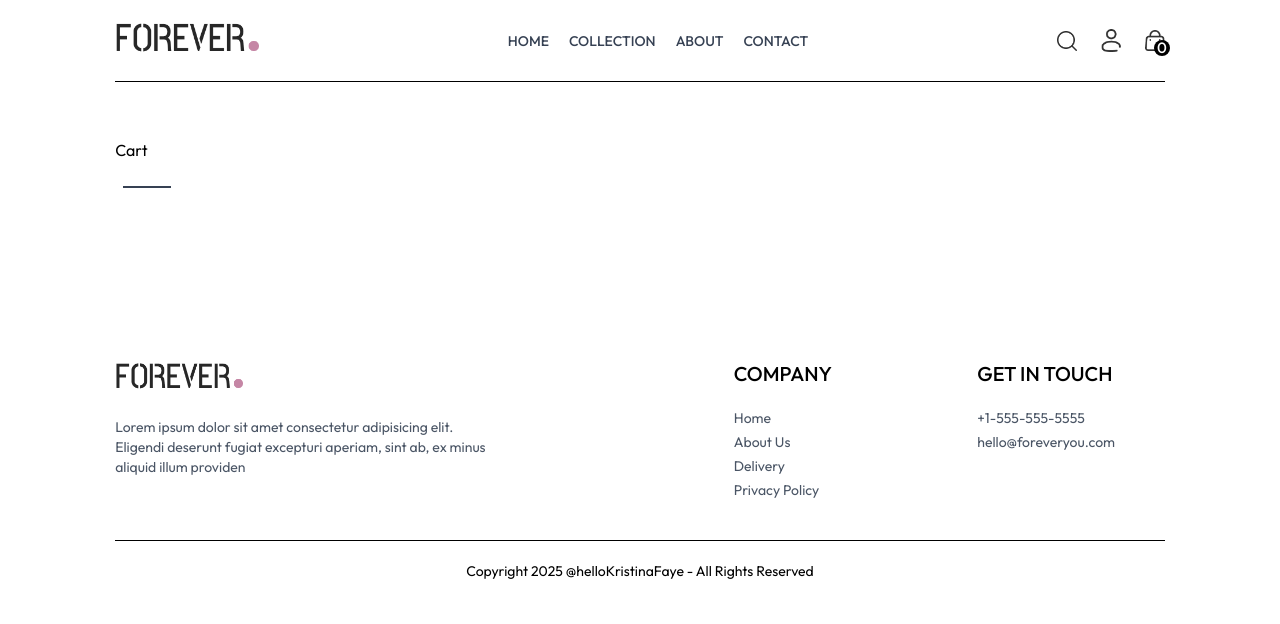
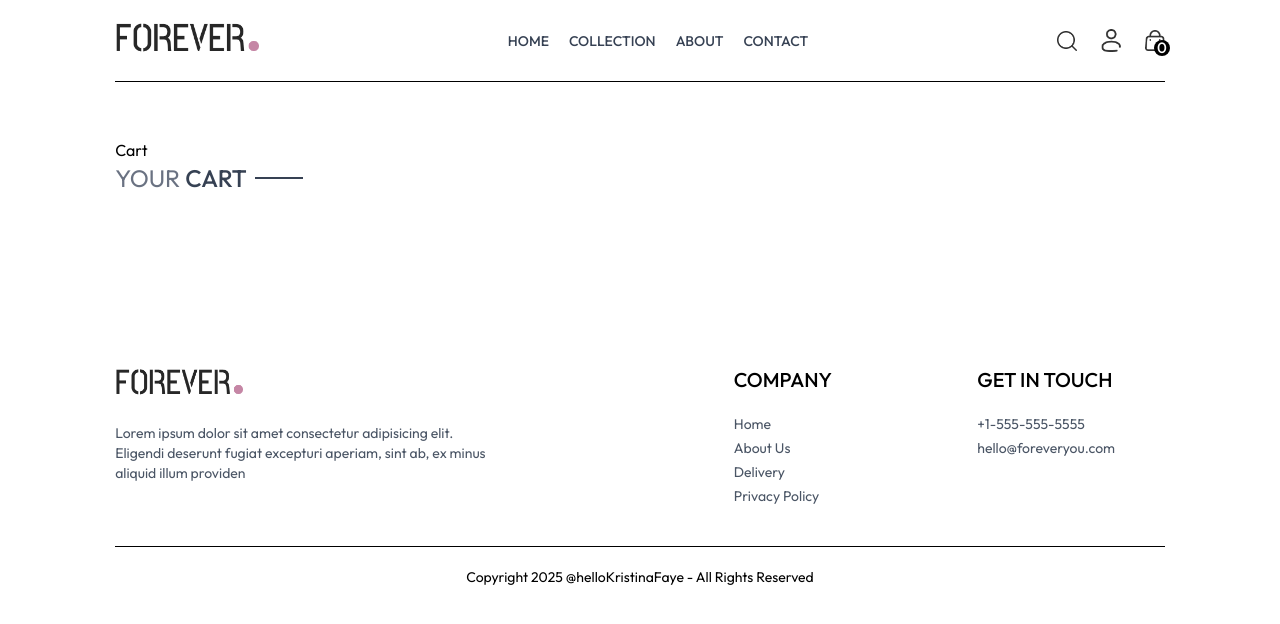
Before and after one commit to hellokristinafaye/clothing-ecommerce, a React (Vite) app: page /cart in a window 1280 px wide. Shown: the top 624 px of the page. Built offline with nearby package versions, Linux system fonts and the light colour scheme.

Commit message:
Title content added via props

```diff
--- a/src/pages/Cart.jsx
+++ b/src/pages/Cart.jsx
@@ -29,7 +29,7 @@ const Cart = () => {
     <div className="border-t pt-14" >Cart
 
       <div className="text-2xl mb-3">
-        <Title />
+        <Title text1={'YOUR'} text2={'CART'} />
       </div>
     </div>
   )
```
